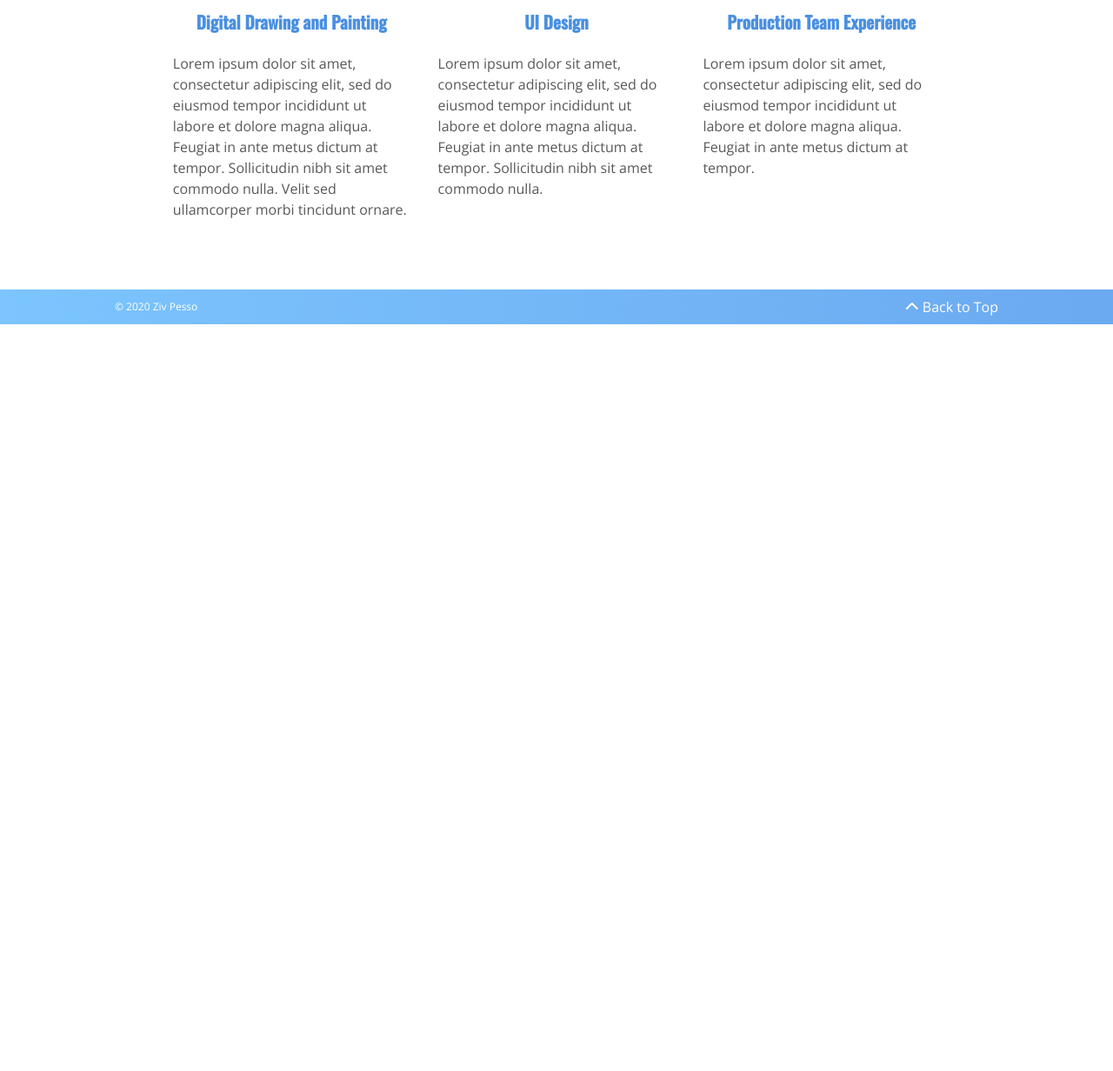
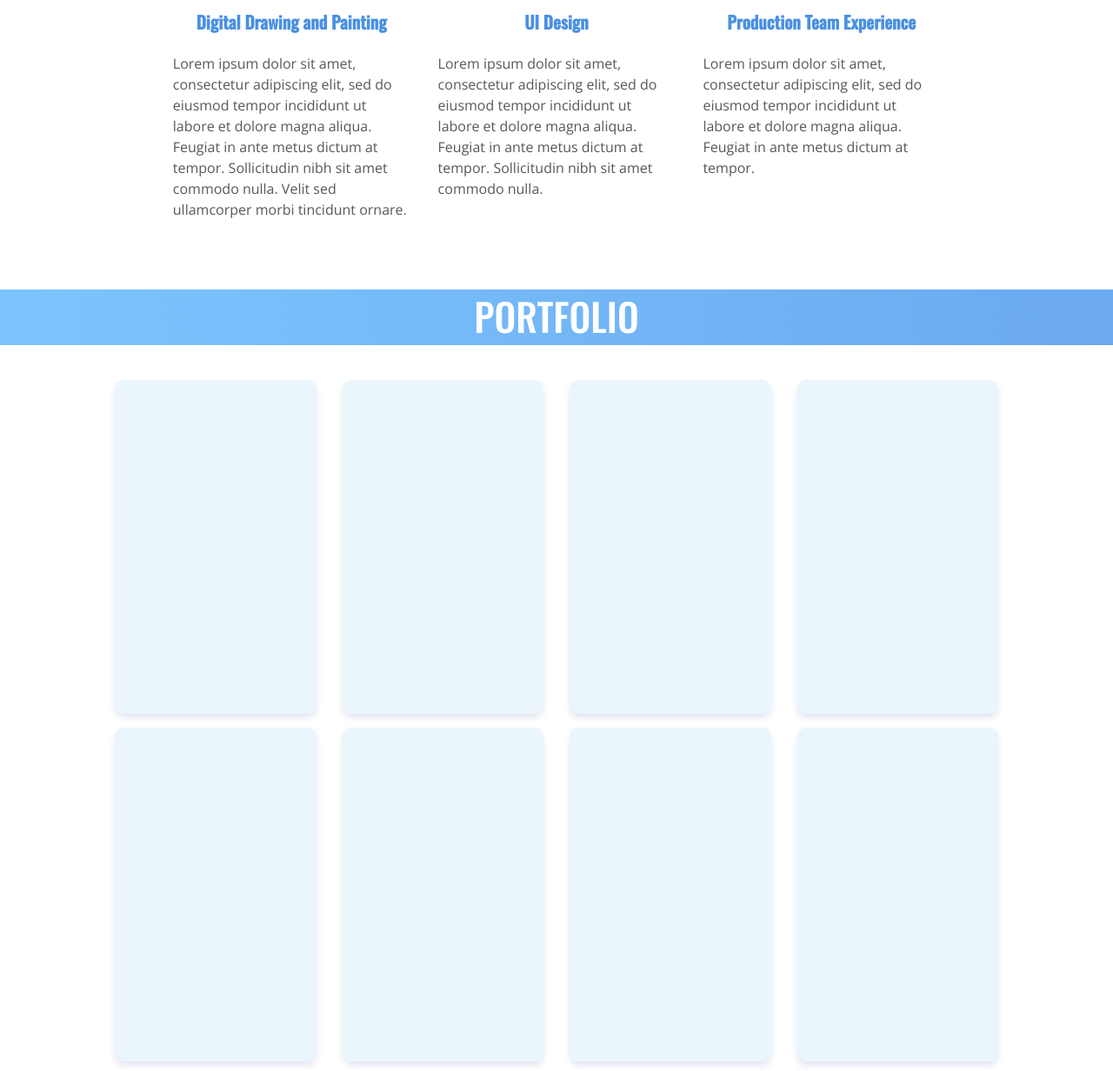
Before and after one commit to ziv-pesso/portfolio, a plain HTML site: page index.html in a window 1280 px wide. Shown: the part 1365-2597 px from the top of the page at 87% size. Before the commit the page ends 1738 px from the top, so only its background shows below. Drawn offline with nearby package versions, Linux system fonts and the light colour scheme.

Commit message:
project section and placeholders added

```diff
--- a/assets/css/style.css
+++ b/assets/css/style.css
@@ -164,6 +164,18 @@ header {
 }
 
 /********************************************
+ PORTFOLIO
+********************************************/
+.project {
+    background-color: #EBF6FC;
+    border: none;
+    border-radius: 10px;
+    box-shadow: 0 5px 9px -1px #0e2d9222;
+    height: 384px;
+    margin: 0.5rem 0;
+}
+
+/********************************************
  FOOTER
 ********************************************/
 footer {
--- a/index.html
+++ b/index.html
@@ -97,6 +97,41 @@
         </div>
     </section>
 
+    <!-- PORTFOLIO -->
+    <section id="portfolio">
+        <div class="title">
+          <h2>Portfolio</h2>
+        </div>
+        <div class="container-fluid content">
+          <div class="row justify-content-center">
+            <div class="col-lg-3 col-md-4 col-sm-2">
+              <div class="project"></div>
+            </div>
+            <div class="col-lg-3 col-md-4 col-sm-6">
+              <div class="project"></div>
+            </div>
+            <div class="col-lg-3 col-md-4 col-sm-6">
+              <div class="project"></div>
+            </div>
+            <div class="col-lg-3 col-md-4 col-sm-6">
+              <div class="project"></div>
+            </div>
+            <div class="col-lg-3 col-md-4 col-sm-6">
+              <div class="project"></div>
+            </div>
+            <div class="col-lg-3 col-md-4 col-sm-6">
+              <div class="project"></div>
+            </div>
+            <div class="col-lg-3 col-md-4 col-sm-6">
+              <div class="project"></div>
+            </div>
+            <div class="col-lg-3 col-md-4 col-sm-6">
+              <div class="project"></div>
+            </div>
+          </div>
+        </div>
+    </section>
+
     <!-- FOOTER -->
     <footer>
         <div class="copyright">
```
